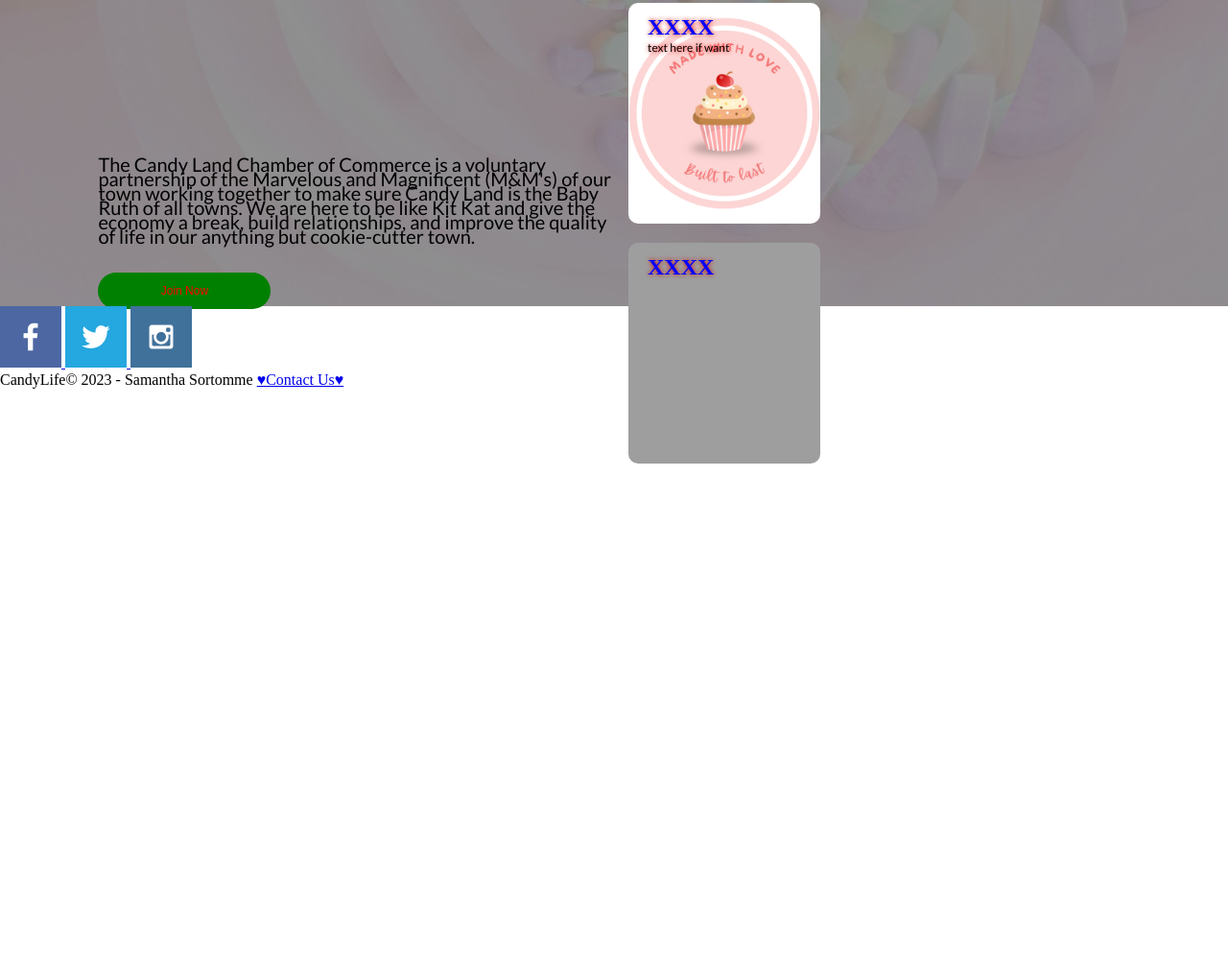
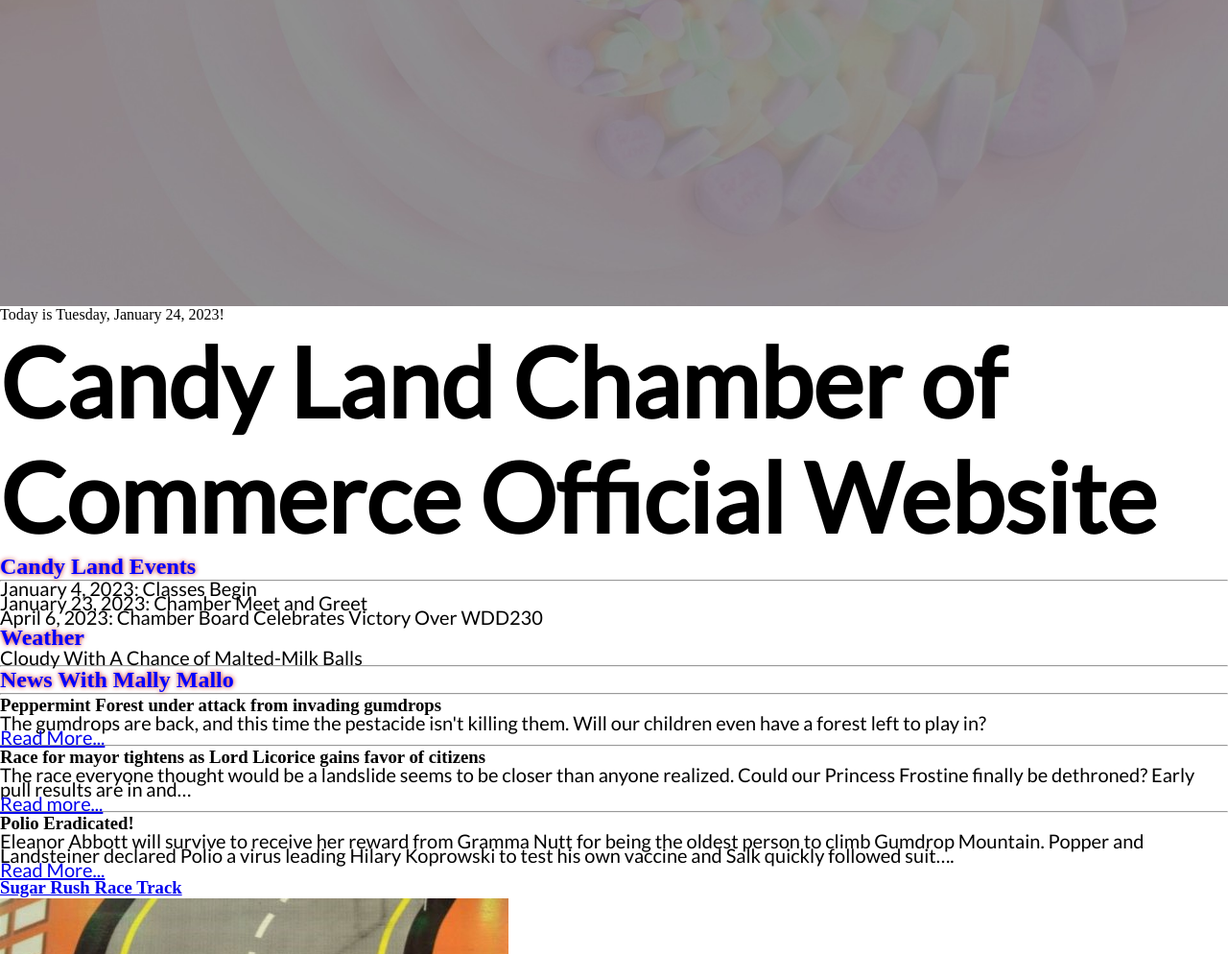
Before and after one commit to SamanthaSortomme/wdd230, a plain HTML site: page chamber/index.html in a window 1280 px wide. Shown: the part 566-1560 px from the top of the page at 96% size. Before the commit the page ends 1059 px from the top, so only its background shows below. Drawn offline with Linux system fonts and the light colour scheme; grey boxes are pictures that could not be loaded.

Commit message:
more coc

```diff
--- a/chamber/index.html
+++ b/chamber/index.html
@@ -13,6 +13,7 @@ a simple logo that you have created for your chamber of commerce site or that yo
     <title>CandyLand</title>
     <link rel="stylesheet" href="styles/base.css">
 
+
 </head>
 
 <body>
@@ -27,6 +28,7 @@ a simple logo that you have created for your chamber of commerce site or that yo
             </button>
         </div>
     </div>
+    <header>
         <div class="container">
             <div class="navbar">
                 <img src="images/lol.jpg" class="logo" alt="logo">
@@ -38,24 +40,75 @@ a simple logo that you have created for your chamber of commerce site or that yo
                 </nav>
                 <img src="images/hamburger.png" class="menu-icon" alt="logo">
             </div>
-        <header>
-            <section class="date">Display current date</section>
+        </div>
+
+    </header>
+
+
     <main class="home">
-                <h1>Candy Land Chamber of Commerce official website</h1>
-                <div class="row">
-                    <div class="col">
+        <span id="date"> </span>
+        <script src="scripts/scripts.js"></script>
+        <h1>Candy Land Chamber of Commerce Official Website</h1>
+        <section id="event">
+            <h2>Candy Land Events</h2>
+            <hr>
+            <p>January 4, 2023: Classes Begin</p>
+            <p>January 23, 2023: Chamber Meet and Greet</p>
+            <p>April 6, 2023: Chamber Board Celebrates Victory Over WDD230</p>
+        </section>
+        <section id="weather">
+            <h2>Weather</h2>
+            <p> Cloudy With A Chance of Malted-Milk Balls</p>
+            <hr>
+        </section>
+        <section id="news">
+            <h2>News With Mally Mallo</h2>
+            <hr>
+            <h3>Peppermint Forest under attack from invading gumdrops</h3>
             <p>
-                            The Candy Land Chamber of Commerce is a voluntary partnership of the Marvelous and
-                            Magnificent
-                            (M&amp;M's)
-                            of our town working together to make sure Candy Land is the Baby Ruth of all towns. We are
-                            here to be like Kit Kat and give the economy a break, build relationships, and improve the
-                            quality
-                            of
-                            life in our anything but cookie-cutter town.
+                The gumdrops are back, and this time the pestacide isn't killing them. Will our children even have a
+                forest left to play in?
+                <br>
+                <a href="back.html">Read More...</a>
             </p>
+            <hr>
+            <h3>Race for mayor tightens as Lord Licorice gains favor of citizens
+            </h3>
+            <p>
+                The race everyone thought would be a landslide seems to be closer than anyone realized. Could our
+                Princess Frostine finally be dethroned? Early pull results are in and…
+                <br>
+                <a href="back.html">Read more...</a>
+            </p>
+            <hr>
+            <h3>Polio Eradicated!</h3>
+            <p>
+                Eleanor Abbott will survive to receive her reward from Gramma Nutt for being the oldest person to climb
+                Gumdrop Mountain. Popper and Landsteiner declared Polio a virus leading Hilary Koprowski to test his own
+                vaccine and Salk quickly followed suit….
+                <br>
+                <a href="back.html">Read More...</a>
+            </p>
+            <section id="spotlights">
+                <div id="spot1">
+                    <a href="back.html">
+                        <h3>Sugar Rush Race Track</h3>
+                    </a>
+                    <img src="images/race.jpg" alt="Race">
+                </div>
+                <div id="spot2">
+                    <a href="back.html">
+                        <h3>
+                            Old Dog New Twix.<br>Dog Training
+                        </h3>
+                    </a>
+                    <img src="images/paws.jpg" alt="Paws">
+                </div>
+
+            </section>
             <button type="button">Join Now</button>
-                    </div>
+
+
             <div class="col">
                 <div class="card card1">
                     <h2> XXXX</h2>
@@ -67,14 +120,10 @@ a simple logo that you have created for your chamber of commerce site or that yo
                     </div>
                 </div>
             </div>
-                </div>
 
-        </header>
-        <main>
     </main>
-    </div>
-    </div>
-    </div>
+
+
 
     <footer>
         <div class="social">
--- /dev/null
+++ b/chamber/scripts/scripts.js
@@ -0,0 +1,16 @@
+// Select the HTML element to manipulate
+const date1 = document.querySelector("#date");
+const message = document.querySelector("#emessage");
+
+// Try to complete the method with options
+try {
+    const options = {
+        weekday: "long",
+        day: "numeric",
+        month: "long",
+        year: "numeric"
+    };
+    date1.innerHTML = `Today is <span class="highlight">${new Date().toLocaleDateString("en-US", options)}</span>!`;
+} catch (e) {
+    console.log("Error with code or your browser does not support Locale");
+}
```
Also changed, not shown: chamber/back.html (added, +18 -0 lines), chamber/images/paws.jpg (added), chamber/images/race.jpg (added). Lines whose indentation alone changed are shown as unchanged.
